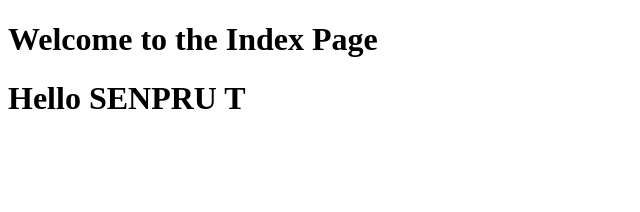
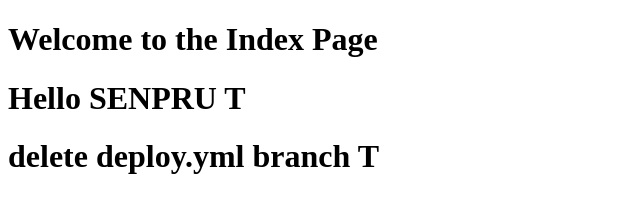
Before and after one commit to Eyejangg/mycicd, a plain HTML site: page index.html in a window 1280 px wide. Shown: the whole page, without its empty margins (0-640 px from the left). Drawn offline with Linux system fonts and the light colour scheme.

Commit message:
update-se

```diff
--- a/index.html
+++ b/index.html
@@ -8,5 +8,6 @@
 <body>
     <h1>Welcome to the Index Page</h1>
     <h1> Hello SENPRU T</h1>
+    <h1> delete deploy.yml branch T</h1>
 </body>
 </html>
```
